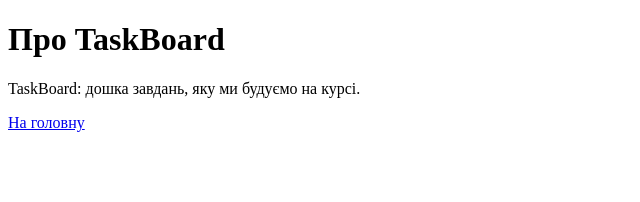
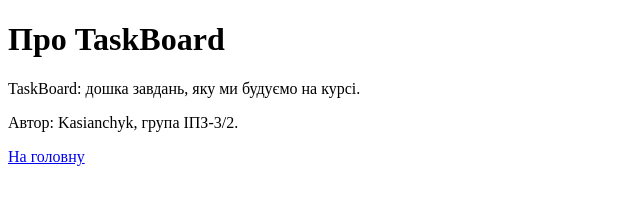
Before and after one commit to korni123/taskboard, a plain HTML site: page about.html in a window 1280 px wide. Shown: the whole page, without its empty margins (0-640 px from the left). Drawn offline with Linux system fonts and the light colour scheme.

Commit message:
Додати інформацію про автора

```diff
--- a/about.html
+++ b/about.html
@@ -7,6 +7,7 @@
 <body>
  <h1>Про TaskBoard</h1>
  <p>TaskBoard: дошка завдань, яку ми будуємо на курсі.</p>
+ <p>Автор: Kasianchyk, група ІПЗ-3/2.</p>
  <a href="index.html">На головну</a>
 </body>
 </html>
```
